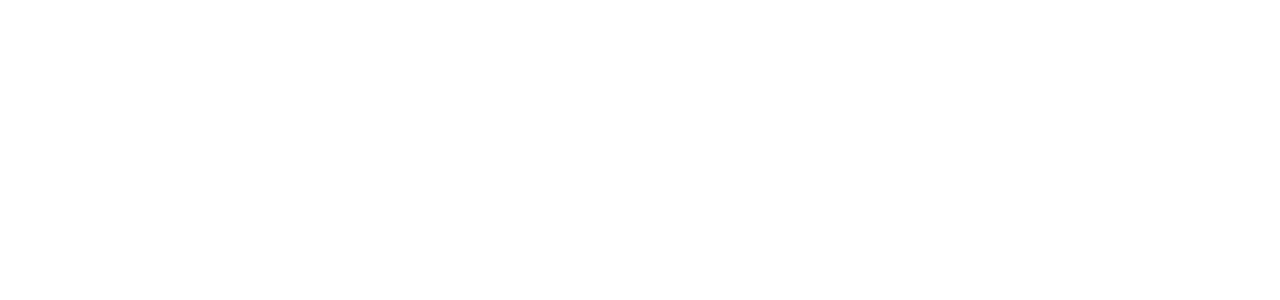
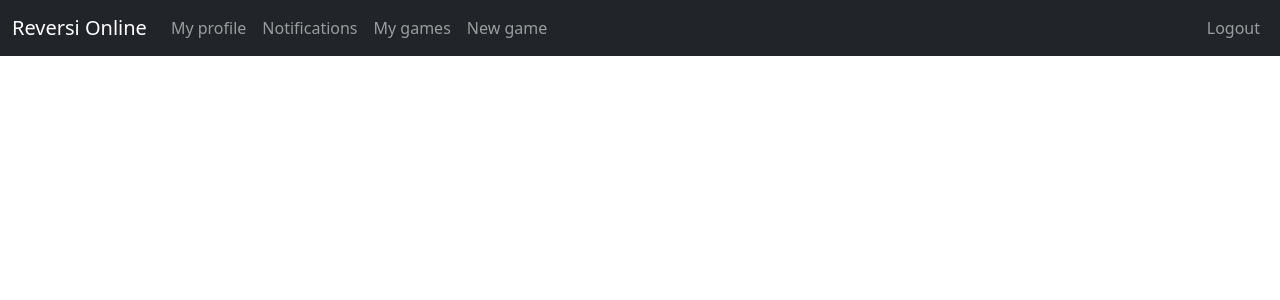
Before and after one commit to enoua5/cs3620-reversi, a Django app: page / in a window 1280 px wide. Before the commit the part shown is empty. Shown: the top 300 px of the page. Run offline with Django 3.2, Linux system fonts and the light colour scheme; a user stored in the database is signed in.

Commit message:
Create header

```diff
--- a/base/templates/base/base.html
+++ b/base/templates/base/base.html
@@ -15,6 +15,38 @@
         </title>
     </head>
     <body>
+        <nav class="navbar navbar-expand-lg bg-dark navbar-dark">
+            <div class="container-fluid">
+                <a class="navbar-brand" href="{% url 'base:index' %}">Reversi Online</a>
+                <ul class="navbar-nav me-auto nav-pills">
+                    {% if user.is_authenticated %}
+                    <li class="nav-item">
+                        <a class="nav-link" href="#">My profile</a>
+                    </li>
+                    <li class="nav-item">
+                        <a class="nav-link" href="#">Notifications</a>
+                    </li>
+                    <li class="nav-item">
+                        <a class="nav-link" href="#">My games</a>
+                    </li>
+                    <li class="nav-item">
+                        <a class="nav-link" href="#">New game</a>
+                    </li>
+                    {% endif %}
+                </ul>
+
+                <ul class="nav navbar-nav navbar-right">
+                    <li class="nav-item">
+                        {% if user.is_authenticated %}
+                            <a class="nav-link" href="{% url 'users:logout' %}">Logout</a>
+                        {% else %}
+                            <a class="nav-link" href="{% url 'users:login' %}">Login</a>
+                        {% endif %}
+                    </li>
+                </ul>
+            </div>
+        </nav>
+
         <div class="container-fluid p-3">
             {% if messages %}
                 {% for message in messages %}
```
Also changed, not shown: db.sqlite3.
